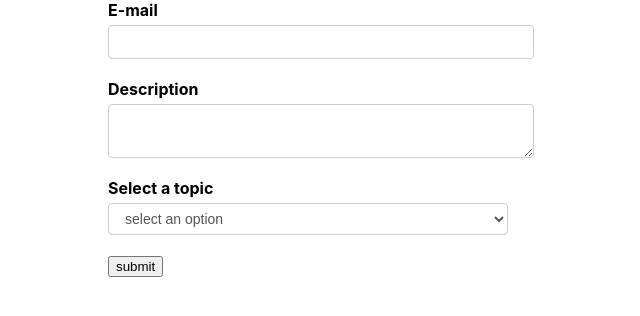
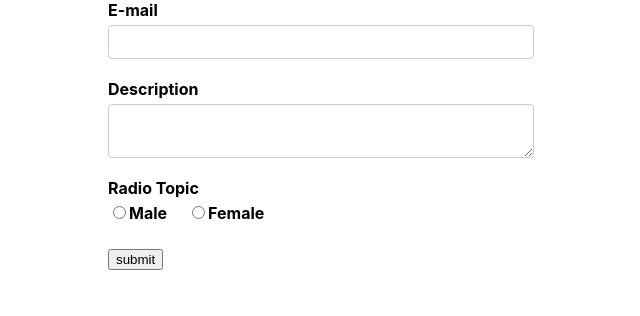
Before and after one commit to shivgaurav27/react-projects, a React (Create React App) app: page / in a window 1280 px wide. Shown: the top 316 px of the page, without its empty margins (319-959 px from the left). Built offline with nearby package versions, Linux system fonts and the light colour scheme.

Commit message:
radio button with not working on select push

```diff
--- a/src/components/FormikContainer.js
+++ b/src/components/FormikContainer.js
@@ -12,16 +12,23 @@
         {key:'option 4' , value:"option-4"},
         {key:'option 5' , value:"option-5"}
     ]
+    const radioOptions=[
+        {key:'Male' , value:"male"},
+        {key:'Female' , value:"female"},
+    ]
+
     const initialValues={
         email:'',
         description:'',
-        selectOption:''
+        selectOption:'',
+        radioOption:''
 
     }
     const validationSchema = Yup.object({
         email:Yup.string().required('Required !!!'),
         description:Yup.string().required('required hai!!!'),
-        selectOption:Yup.string().required('select required hai!!!')
+        selectOption:Yup.string().required('select required hai!!!'),
+        radioOption:Yup.string().required('radio !!')
 
     })
     const onSubmit = values =>console.log('Form data',values)
@@ -45,13 +52,14 @@
                         label='Description'
                         name='description'
                         />
+                        <FormikControl
+                        control='radio'
+                        label='Radio Topic'
+                        name='radioOption'
+                        options={radioOptions}
+                        />
 
-                        <FormikControl
-                        control='select'
-                        label='Select a topic'
-                        name='selectOption'
-                        options={dropDownOptions}
-                        />
+
 
                         <button type='submit'>submit</button>
                     </Form>
--- a/src/components/FormikControl.js
+++ b/src/components/FormikControl.js
@@ -1,5 +1,6 @@
 import React from 'react';
 import Input from './Input'
+import RadioButtons from './RadioButtons';
 import Select from './Select';
 import Textarea from './Textarea';
 
@@ -10,7 +11,7 @@
         case 'input': return <Input  {...rest}/>
         case 'textarea': return <Textarea {...rest} />
         case 'select': return <Select {...rest} />
-        case 'radio':
+        case 'radio': return <RadioButtons {...rest} />
         case 'checkbox':
         case 'date':
         default : return null
--- /dev/null
+++ b/src/components/RadioButtons.js
@@ -0,0 +1,35 @@
+import React, { Fragment } from 'react';
+import { Field, ErrorMessage } from 'formik'
+import TextError from './TextError';
+const RadioButtons = (props) => {
+    const { label, name, options, ...rest } = props;
+    return (
+        <div className='form-control'>
+            <label >{label}</label>
+            <Field  >
+                {
+                    ({ field }) => {
+                        console.log("field",field);
+                        return options.map(option => {
+                                return (
+                                    <Fragment key={option.key}>
+                                        <input type='radio'
+                                        id={option.value}
+                                         {...field}
+                                         {...rest}
+                                         value={option.value}
+                                         checked={field.value === option.value}
+                                        />
+                                         <label htmlFor={option.value}>{option.key}</label>
+                                    </Fragment>
+                                )
+                            })
+                    }
+                }
+            </Field>
+            <ErrorMessage name={name} component={TextError}/>
+        </div>
+    );
+}
+
+export default RadioButtons;
```
